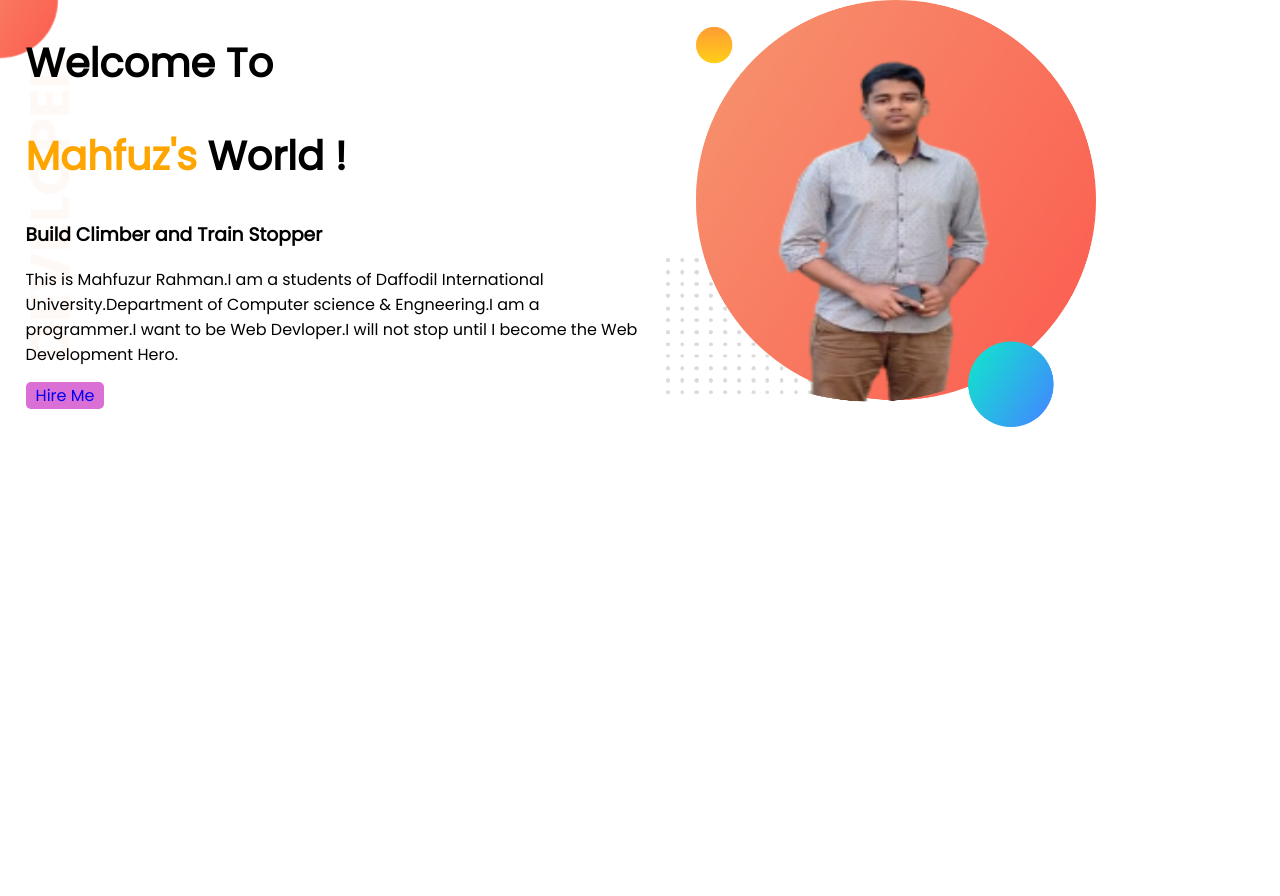
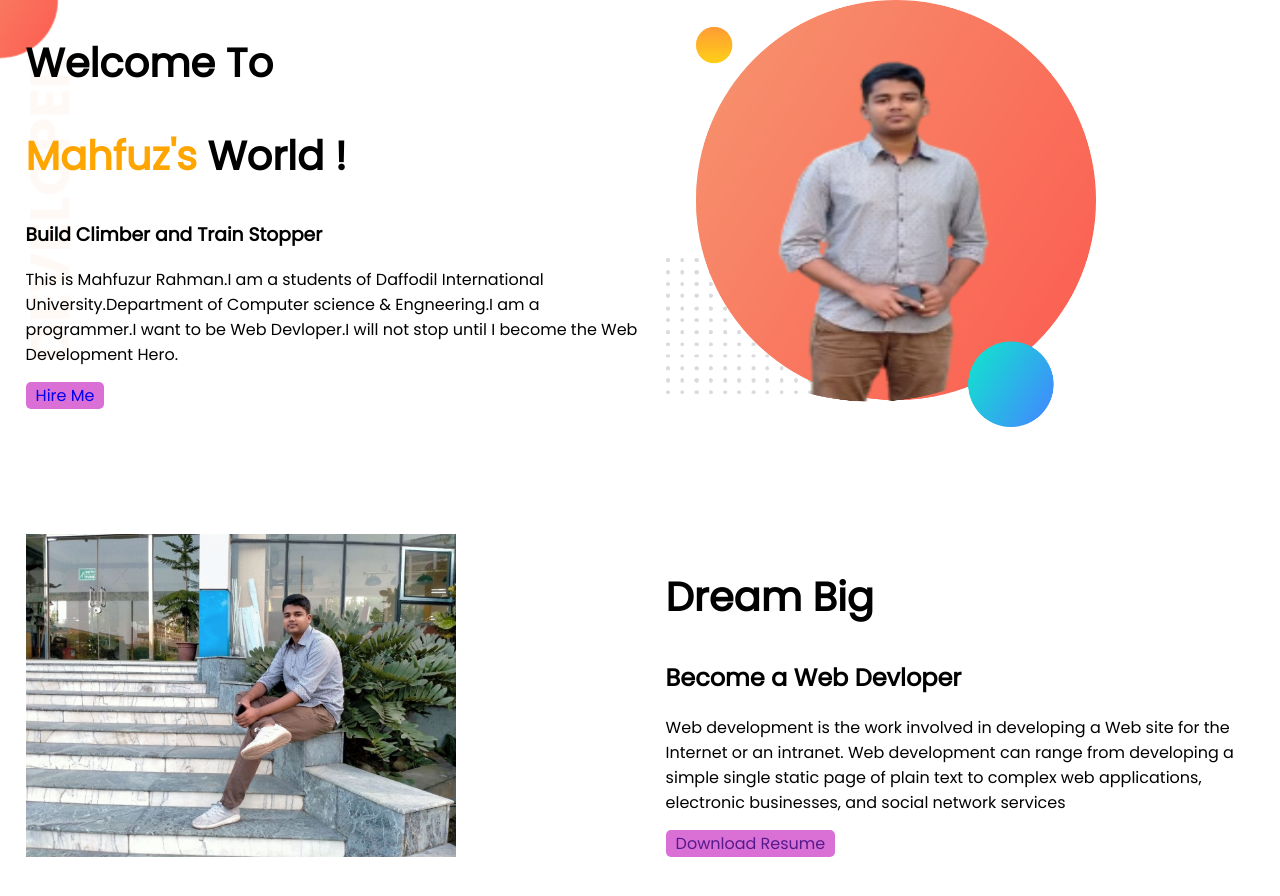
Before and after one commit to Mahfuz2286/Devloper-portfolio, a plain HTML site: page index.html in a window 1280 px wide. Before the commit the page ends 800 px from the top, so only its background shows below. Drawn offline with Linux system fonts and the light colour scheme.

Commit message:
dream added

```diff
--- a/index.html
+++ b/index.html
@@ -29,6 +29,21 @@
         <div class="half-width"><img src="images/me.png" alt="">
         </div>
     </section>
+    <section class="Dream-big">
+        <div class="half-width">
+            <img src="images/1.jpg" alt="">
+        </div>
+        <div class="half-width">
+            <h1>Dream Big</h1>
+            <h2>Become a Web Devloper</h2>
+            <p>Web development is the work involved in developing a Web site for the Internet or an intranet. Web
+                development can range from developing a simple single static page of plain text to
+                complex web applications, electronic businesses, and social network services</p>
+
+            <a class="link-button" target="_blank" href="">Download Resume</a>
+        </div>
+
+    </section>
 </body>
 
 </html>
--- a/style.css
+++ b/style.css
@@ -10,6 +10,7 @@ h1 {
 }
 section{
     display: flex;
+    margin-bottom: 100px;
 }
 .half-width{
     width: 50%;
@@ -30,3 +31,9 @@ section{
     background-repeat: no-repeat;
 
 }
+.dream-big{
+    background-image: url(images/dream-bg.png);
+    background-repeat: no-repeat;
+    background-position: right;
+
+}
```
Also changed, not shown: images/1.jpg (added).
